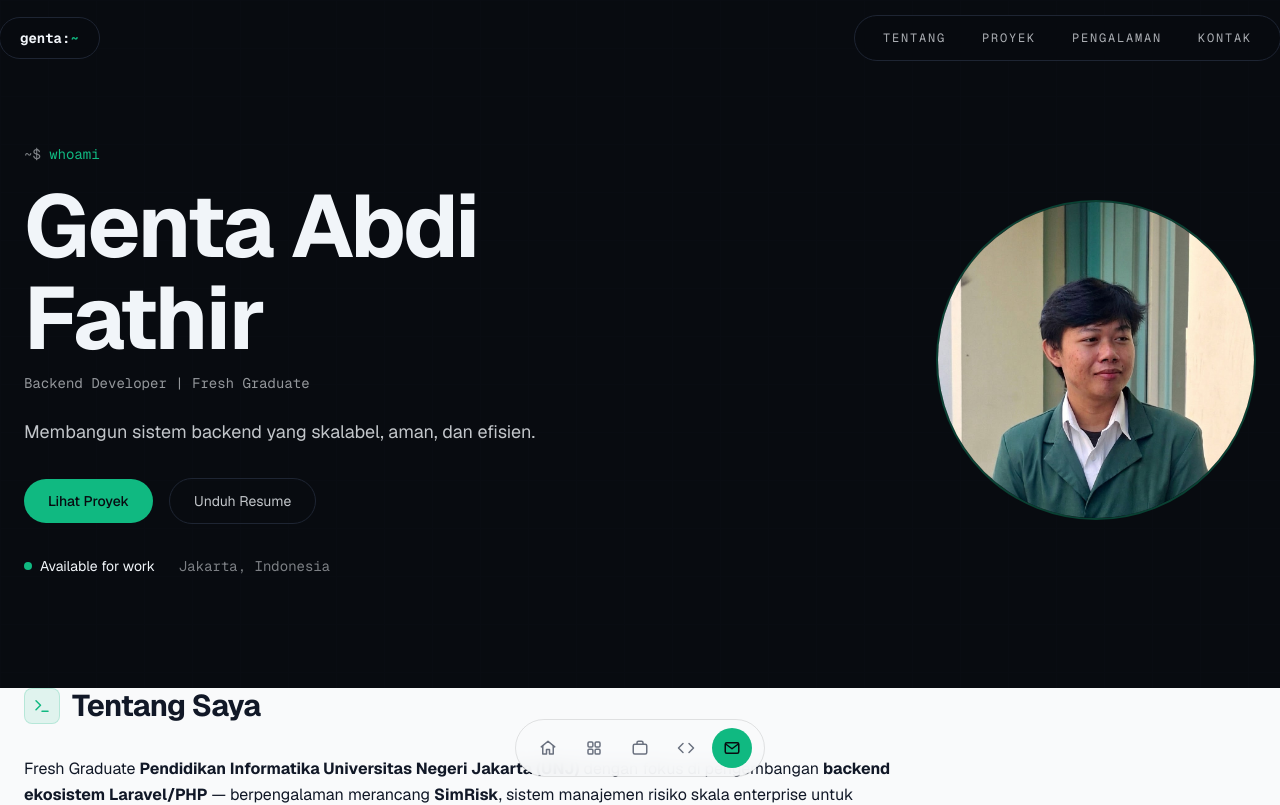
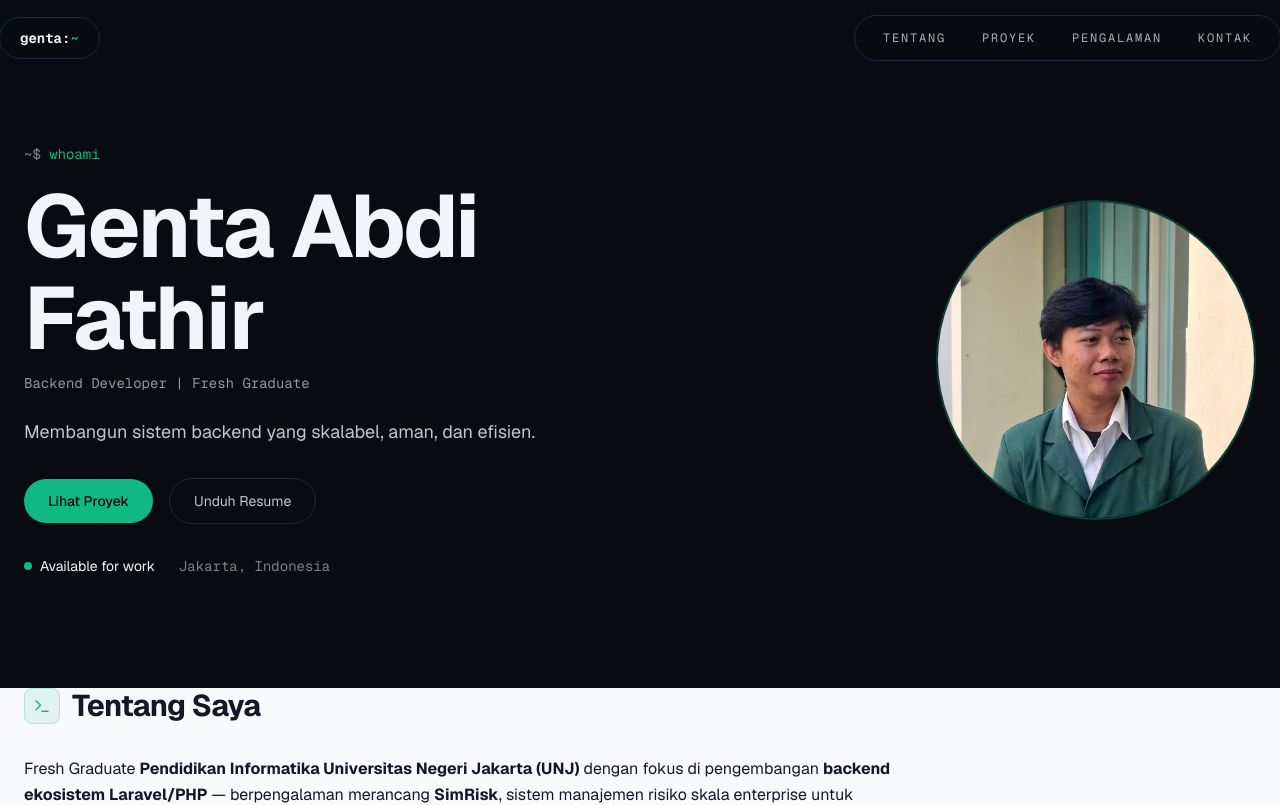
Before and after one commit to genta3131/portofolio-v1, a Next.js app: page / in a window 1280 px wide. Shown: the top 805 px of the page. Built offline with nearby package versions, Linux system fonts and the light colour scheme.

Commit message:
dock: hanya tampil di mobile, desktop cukup nav atas

```diff
--- a/components/dock.tsx
+++ b/components/dock.tsx
@@ -34,7 +34,8 @@ export function Dock() {
   }, []);
 
   return (
-    <nav className="fixed bottom-6 left-1/2 z-50 -translate-x-1/2">
+    /* hanya di mobile — desktop pakai nav pill di atas */
+    <nav className="fixed bottom-6 left-1/2 z-50 -translate-x-1/2 md:hidden">
       <div className="flex items-center gap-1.5 rounded-pill bg-background/90 px-3 py-2 shadow-none outline outline-1 outline-black/10 backdrop-blur-sm">
         {items.map((item) => {
           const isActive = active === item.id;
```
